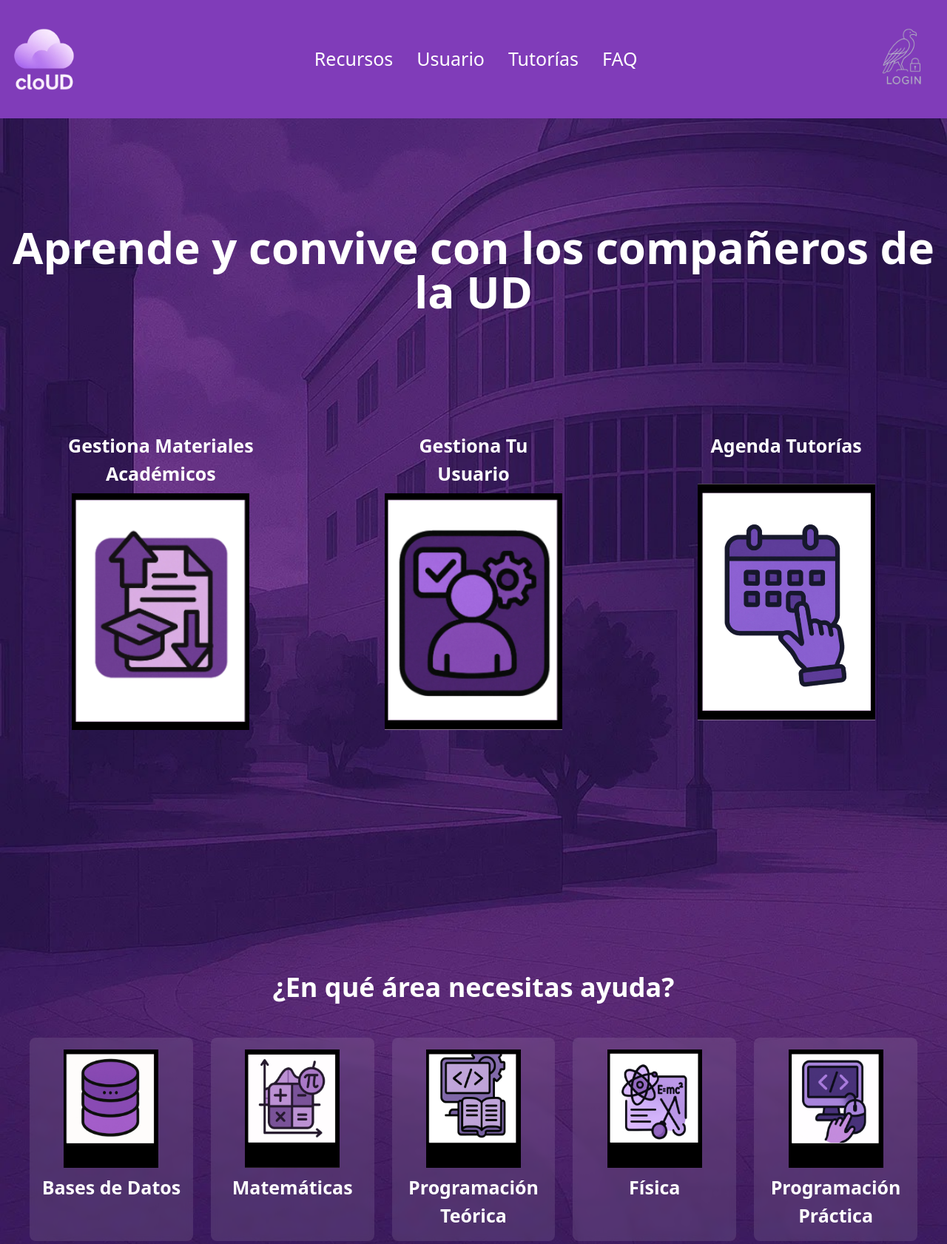
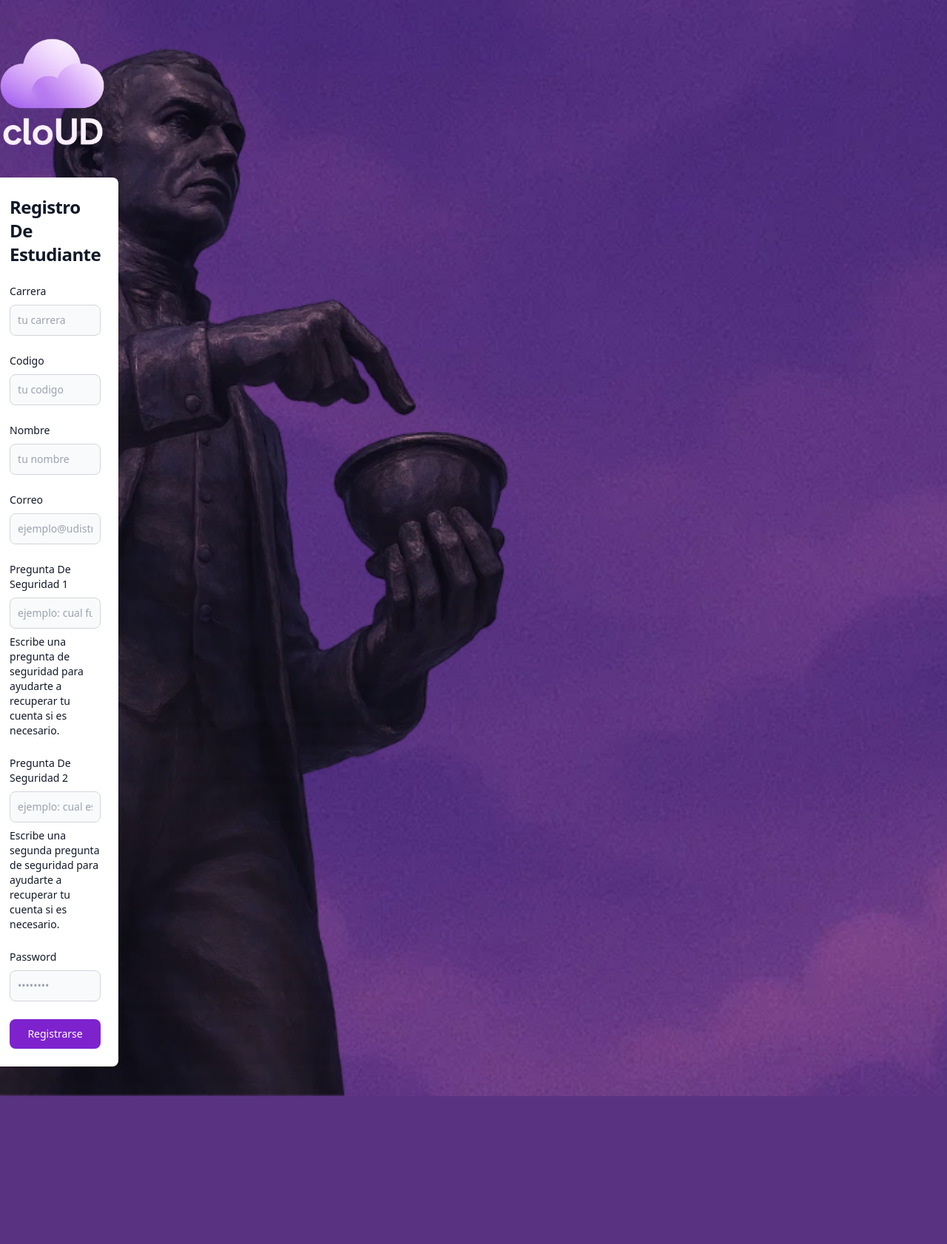
Before and after one commit to Xjpaez16/cloUD, a PHP site: page /view/studentregister.php in a window 1280 px wide. Shown: the top 1682 px of the page at 74% size. After the commit the page ends 1482 px from the top, so only its background shows below. Run offline with PHP 8.4, Linux system fonts and the light colour scheme; some libraries are stand-ins or nearby versions.

Commit message:
register, y student register hechos en cuanto a frontend, terminar la parte de tutor

```diff
--- a/view/login.php
+++ b/view/login.php
@@ -68,7 +68,6 @@
                             </button>
                         </div>
                         <p class="text-slate-900 text-sm !mt-6 text-center xl:text-lg">¿No tienes una cuenta? <a
-                                href="javascript:void(0);"
                                 class="text-purple-600 hover:underline ml-1 whitespace-nowrap font-semibold">Registrate
                                 Ahora</a></p>
                     </form>
--- /dev/null
+++ b/view/studentregister.php
@@ -0,0 +1,97 @@
+<!DOCTYPE html>
+<html lang="en">
+
+<head>
+    <meta charset="UTF-8">
+    <meta name="viewport" content="width=device-width, initial-scale=1.0">
+    <title>Login</title>
+    <!-- Tailwind CSS vía CDN -->
+    <script src="https://cdn.tailwindcss.com"></script>
+</head>
+
+<body
+    class="bg-[position:top_0px_center] md:bg-[position:left_-600px_center] relative min-h-screen bg-cover bg-no-repeat text-white font-sans "
+    style="background-image: url('<?= BASE_URL ?>public/img/sabio.png');">
+
+    <section>
+        <div class="flex flex-col items-end justify-end mt-10 mb-10 w-96 pl-5">
+
+            <div class="xl:pr-56 lg:pr-14 md:pr-7">
+                <a href="<?= BASE_URL ?>RouteController/index" class="flex justify-center items-center"><img
+                        src="<?= BASE_URL ?>public/img/logo.png" alt="logo" class="w-40 mb-8 block" />
+                </a>
+                <div
+                    class="w-full bg-white rounded-lg shadow dark:border md:mt-0 sm:max-w-md xl:p-6 space-y-4 md:space-y-6 sm:p-8">
+                    <h1
+                        class="text-xl font-bold leading-tight tracking-tight text-gray-900 md:text-2xl dark:text-black">
+                        Registro De Estudiante
+                    </h1>
+                    <form class="space-y-4 md:space-y-6" action="#">
+                        <div>
+                            <label for="email"
+                                class="block mb-2 text-sm font-medium text-gray-900 dark:text-black">Carrera</label>
+                            <input type="text" name="carrer" id="carrer"
+                                class="bg-gray-50 border border-gray-300 text-gray-900 text-sm rounded-lg focus:ring-primary-600 focus:border-primary-600 block w-full p-2.5 dark:bg-gray-700 dark:border-gray-600 dark:placeholder-gray-400 dark:text-white dark:focus:ring-blue-500 dark:focus:border-blue-500"
+                                placeholder="tu carrera" required="">
+                        </div>
+                        <div>
+                            <label for="email"
+                                class="block mb-2 text-sm font-medium text-gray-900 dark:text-black">Codigo</label>
+                            <input type="text" name="code" id="code"
+                                class="bg-gray-50 border border-gray-300 text-gray-900 text-sm rounded-lg focus:ring-primary-600 focus:border-primary-600 block w-full p-2.5 dark:bg-gray-700 dark:border-gray-600 dark:placeholder-gray-400 dark:text-white dark:focus:ring-blue-500 dark:focus:border-blue-500"
+                                placeholder="tu codigo" required="">
+                        </div>
+                        <div>
+                            <label for="email"
+                                class="block mb-2 text-sm font-medium text-gray-900 dark:text-black">Nombre</label>
+                            <input type="text" name="name" id="name"
+                                class="bg-gray-50 border border-gray-300 text-gray-900 text-sm rounded-lg focus:ring-primary-600 focus:border-primary-600 block w-full p-2.5 dark:bg-gray-700 dark:border-gray-600 dark:placeholder-gray-400 dark:text-white dark:focus:ring-blue-500 dark:focus:border-blue-500"
+                                placeholder="tu nombre" required="">
+                        </div>
+                        <div>
+                            <label for="email"
+                                class="block mb-2 text-sm font-medium text-gray-900 dark:text-black">Correo</label>
+                            <input type="email" name="email" id="email"
+                                class="bg-gray-50 border border-gray-300 text-gray-900 text-sm rounded-lg focus:ring-primary-600 focus:border-primary-600 block w-full p-2.5 dark:bg-gray-700 dark:border-gray-600 dark:placeholder-gray-400 dark:text-white dark:focus:ring-blue-500 dark:focus:border-blue-500"
+                                placeholder="ejemplo@udistrital.edu.co" required="">
+                        </div>
+                        <div>
+                            <label for="email"
+                                class="block mb-2 text-sm font-medium text-gray-900 dark:text-black">Pregunta De
+                                Seguridad 1</label>
+                            <input type="text" name="question1" id="question1"
+                                class="bg-gray-50 border border-gray-300 text-gray-900 text-sm rounded-lg focus:ring-primary-600 focus:border-primary-600 block w-full p-2.5 dark:bg-gray-700 dark:border-gray-600 dark:placeholder-gray-400 dark:text-white dark:focus:ring-blue-500 dark:focus:border-blue-500"
+                                placeholder="ejemplo: cual fue el nombre de mi primera mascota." required="">
+                            <label class="block mb-2 pt-2 text-sm font-light text-gray-900 dark:text-black">Escribe
+                                una pregunta de seguridad para ayudarte a recuperar tu cuenta si es necesario.</label>
+                        </div>
+                        <div>
+                            <label for="email"
+                                class="block mb-2 text-sm font-medium text-gray-900 dark:text-black">Pregunta De
+                                Seguridad 2</label>
+                            <input type="text" name="question2" id="question2"
+                                class="bg-gray-50 border border-gray-300 text-gray-900 text-sm rounded-lg focus:ring-primary-600 focus:border-primary-600 block w-full p-2.5 dark:bg-gray-700 dark:border-gray-600 dark:placeholder-gray-400 dark:text-white dark:focus:ring-blue-500 dark:focus:border-blue-500"
+                                placeholder="ejemplo: cual es el nombre de mi abuelita." required="">
+                            <label class="block mb-2 pt-2 text-sm font-light text-gray-900 dark:text-black">Escribe
+                                una segunda pregunta de seguridad para ayudarte a recuperar tu cuenta si es
+                                necesario.</label>
+                        </div>
+                        <div>
+                            <label for="password"
+                                class="block mb-2 text-sm font-medium text-gray-900 dark:text-black">Password</label>
+                            <input type="password" name="password" id="password" placeholder="••••••••"
+                                class="bg-gray-50 border border-gray-300 text-gray-900 text-sm rounded-lg focus:ring-primary-600 focus:border-primary-600 block w-full p-2.5 dark:bg-gray-700 dark:border-gray-600 dark:placeholder-gray-400 dark:text-white dark:focus:ring-blue-500 dark:focus:border-blue-500"
+                                required="">
+                        </div>
+
+                        <button type="submit"
+                            class="w-full text-white bg-purple-700 hover:bg-purple-950 focus:ring-4 focus:outline-none focus:ring-primary-300 font-medium rounded-lg text-sm px-5 py-2.5 text-center dark:bg-primary-600 dark:hover:bg-primary-700 dark:focus:ring-primary-800">Registrarse</button>
+
+                    </form>
+                </div>
+            </div>
+        </div>
+    </section>
+</body>
+
+</html>
```
Also changed, not shown: app/controllers/AuthController.php (+7 -0 lines), view/register.php (added, +77 -0 lines), public/img/sabio.png (added).
